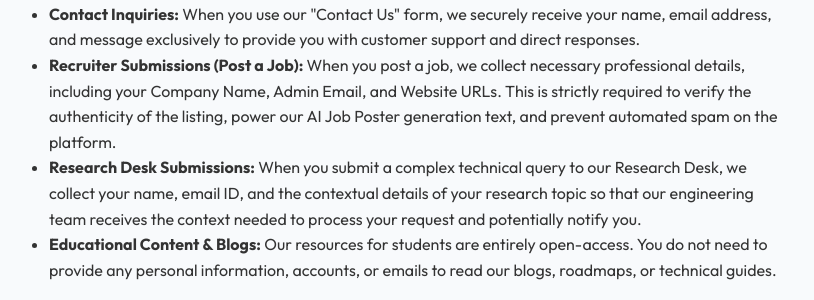
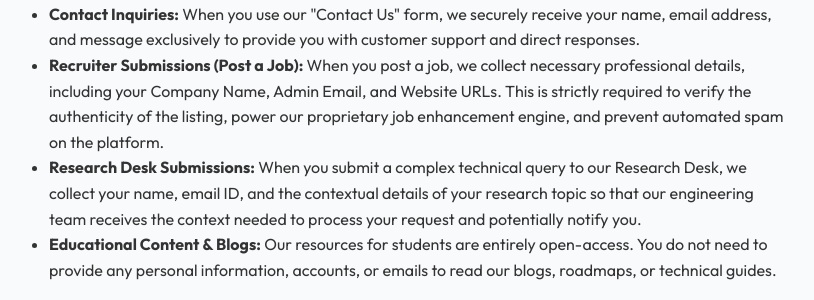
Before and after one commit to vijaykumarpallerla/ALLATA1, a Flask app: page /privacy-policy in a window 1280 px wide. Shown: the part 571-871 px from the top of the page, without its empty margins (231-1045 px from the left). Run offline with Flask 3, Linux system fonts and the light colour scheme; some libraries are stand-ins or nearby versions.

Commit message:
Privacy Policy

```diff
--- a/templates/privacy.html
+++ b/templates/privacy.html
@@ -71,7 +71,7 @@
                 <p>We believe in absolute transparency and minimal data collection. We only collect information that is voluntarily provided by you through our direct interaction endpoints:</p>
                 <ul>
                     <li><strong>Contact Inquiries:</strong> When you use our "Contact Us" form, we securely receive your name, email address, and message exclusively to provide you with customer support and direct responses.</li>
-                    <li><strong>Recruiter Submissions (Post a Job):</strong> When you post a job, we collect necessary professional details, including your Company Name, Admin Email, and Website URLs. This is strictly required to verify the authenticity of the listing, power our AI Job Poster generation text, and prevent automated spam on the platform.</li>
+                    <li><strong>Recruiter Submissions (Post a Job):</strong> When you post a job, we collect necessary professional details, including your Company Name, Admin Email, and Website URLs. This is strictly required to verify the authenticity of the listing, power our proprietary job enhancement engine, and prevent automated spam on the platform.</li>
                     <li><strong>Research Desk Submissions:</strong> When you submit a complex technical query to our Research Desk, we collect your name, email ID, and the contextual details of your research topic so that our engineering team receives the context needed to process your request and potentially notify you.</li>
                     <li><strong>Educational Content & Blogs:</strong> Our resources for students are entirely open-access. You do not need to provide any personal information, accounts, or emails to read our blogs, roadmaps, or technical guides.</li>
                 </ul>
```
